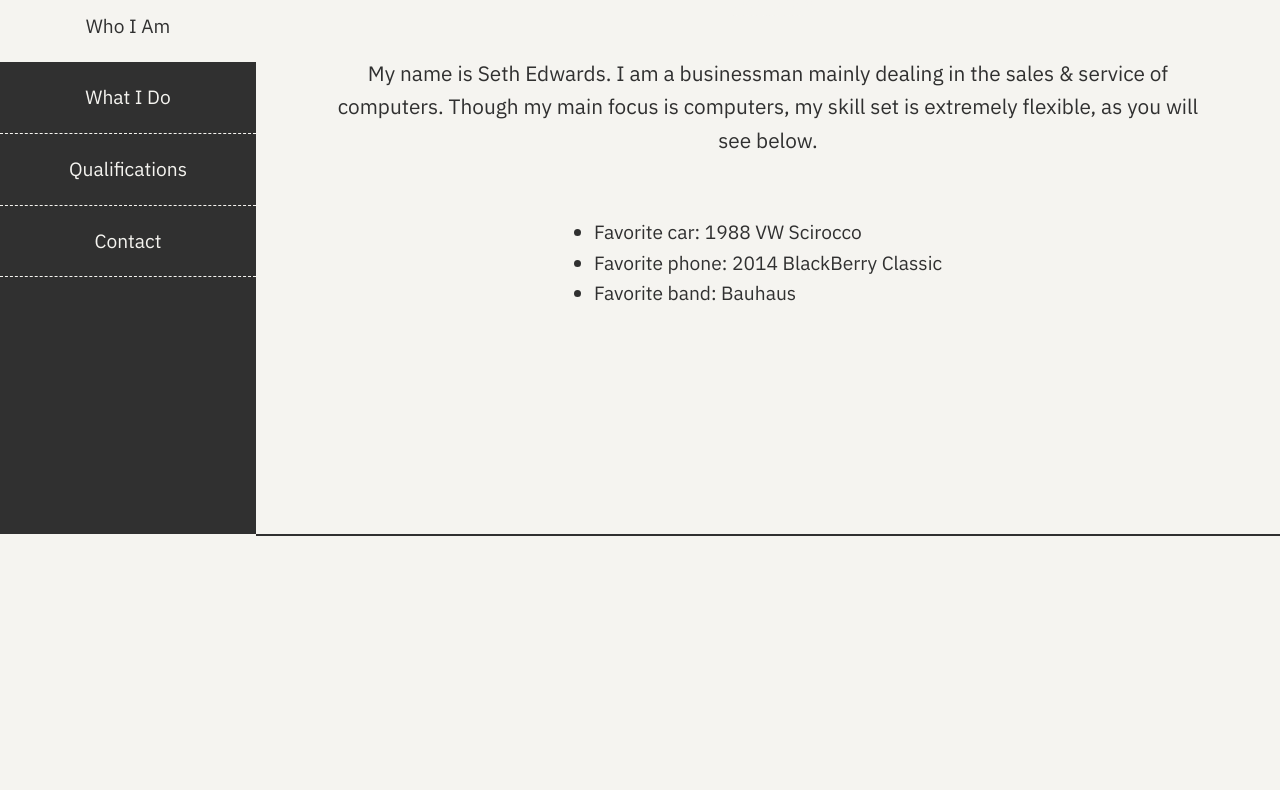
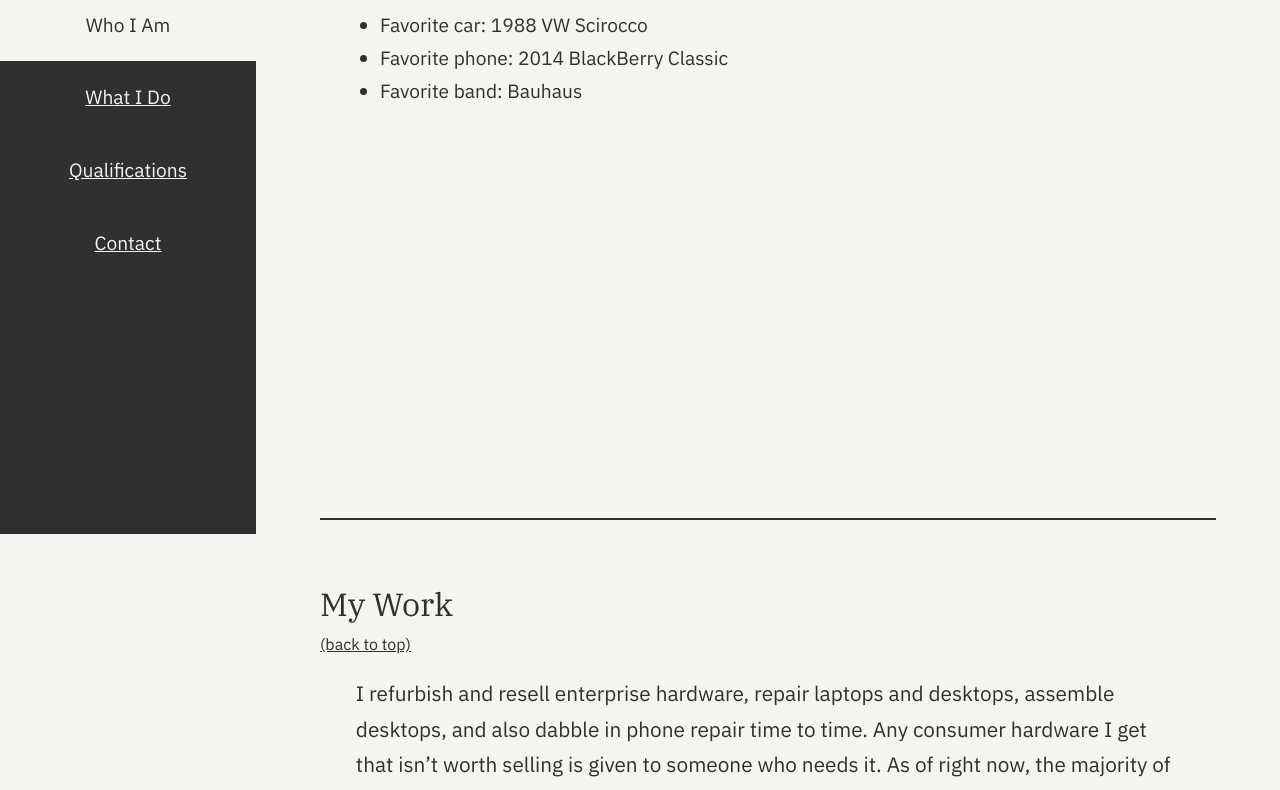
Before and after one commit to keknomancer/keknomancer.github.io, a plain HTML site: page index.html in a window 1280 px wide. Shown: the part 266-1056 px from the top of the page. Drawn offline with Linux system fonts and the light colour scheme.

Commit message:
Styling updates

```diff
--- a/index.html
+++ b/index.html
@@ -23,72 +23,85 @@
     </nav>
     <div id='body-wrapper' class='flex-vert'>
         <div class='page-section' id='whois'>
+            <div id='testing'>
                 <div class='section-header'>
                     About Me
                 </div>
 
                 <a href='#top' class='.to-top'>(back to top)</a>
                 <p class='text'>
-            My name is Seth Edwards. I am a businessman mainly dealing in the sales & service of computers. Though my main focus is
+                    My name is Seth Edwards. I am a businessman mainly dealing in the sales & service of computers.
+                    Though my main focus is
                     computers, my skill set is extremely flexible, as you will see below.
+                </p>
                 <ul>
                     <li>Favorite car: 1988 VW Scirocco</li>
                     <li>Favorite phone: 2014 BlackBerry Classic</li>
                     <li>Favorite band: Bauhaus</li>
                 </ul>
-            </p>
+            </div>
         </div>
         <div class='page-section' id='whatdo'>
+            <div id='testing'>
                 <div class='section-header'>
                     My Work
                 </div>
                 <a href='#top' class='.to-top'>(back to top)</a>
                 <p class='text'>
-                I refurbish and resell enterprise hardware, repair laptops and desktops, assemble desktops, and also dabble in phone
-                repair time to time. Any consumer hardware I get that isn’t worth selling is given to someone who needs it. As of right
-                now, the majority of my charity PCs are sent to Panama in the extra space of shipping containers exported by one of my
+                    I refurbish and resell enterprise hardware, repair laptops and desktops, assemble desktops, and also
+                    dabble in phone
+                    repair time to time. Any consumer hardware I get that isn’t worth selling is given to someone who
+                    needs it. As of right
+                    now, the majority of my charity PCs are sent to Panama in the extra space of shipping containers
+                    exported by one of my
                     associates.
                 </p>
             </div>
+        </div>
         <div class='page-section' id='qual'>
+            <div id='testing'>
                 <div class='section-header'>
                     Qualifications
                 </div>
                 <a href='#top' class='.to-top'>(back to top)</a>
-
                 <p class='text'>
                     Skill set
+                </p>
                 <ul>
                     <li>Familiar with Linux, Windows and MacOS. Terminals don’t scare me.</li>
                     <li>Familiar with maintaining & repairing cars and recreational vehicles.</li>
                     <li>Skilled computer repairman & salesman (80 computers sold since January 2021)</li>
-                    <li>Admittedly basic understanding of soldering and component level repair, this is what I will be working to improve in my
+                    <li>Admittedly basic understanding of soldering and component level repair, this is what I will be
+                        working to
+                        improve in my
                         spare time.</li>
                     <li>A good grasp on business and sales, honesty is the best policy.</li>
                 </ul>
-            </p>
                 <p class='text'>
                     Work experience
-
+                </p>
                 <ul>
                     <li>400 Market Computers (Dec 2018 - Feb 2020)</li>
                     <li>Bayview Wildwood Resort (June 2020 - present)</li>
                     <li>Freelance repair & sales (2020-now)</li>
                 </ul>
-            </p>
+            </div>
         </div>
         <div class='page-section' id='contact'>
+            <div id='testing'>
                 <div class='section-header'>
                     Get in Touch
                 </div>
                 <a href='#top' class='.to-top'>(back to top)</a>
                 <p class='text'>
-            I’m always looking for computers! If you have a large amount of decommissioned computers, give me a call.
+                    I’m always looking for computers! If you have a large amount of decommissioned computers, give me a
+                    call.
                 <ul>
                     <li>Phone: 1-249-877-5026</li>
                     <li>E-mail: seth.rocknroll@gmail.com</li>
                 </ul>
                 </p>
+            </div>
         </div>
     </div>
     <script src='main.js'></script>
--- a/style.css
+++ b/style.css
@@ -1,19 +1,17 @@
 body {
     background: #f5f4f0;
     margin: 0;
-    text-align: center;
 }
 
 * {
-    line-height: 1.6;
+    line-height: 1.7;
     font-family: 'IBM Plex Sans', sans-serif;
 }
 
 * a {
     font-size: inherit;
-    text-decoration: none;
-    color: #f5f4f0;
-    border-bottom: 1px dashed #f5f4f0;
+    text-decoration: underline;
+    color: inherit;
 }
 
 .nav-item {
@@ -24,30 +22,38 @@ body {
     text-align: center;
 }
 
+.nav-item a {
+    text-decoration: none;
+}
+
 .active-nav.nav-item {
     color: #303030;
     background-color: #f5f4f0;
 }
 
+.active-nav.nav-item {
+    text-decoration: none;
+}
+
 ul {
     text-align: left;
     font-size: 1.2em;
-    max-width: 70ch;
-    padding: 0;
+    width: inherit;
+    margin: 20px;
 }
 
 .text {
-    margin: 4%;
+    margin-left: 4%;
+    margin-right: 4%;
+    margin-top: 2%;
+    margin-bottom: 1%;
     max-width: 70ch;
     font-size: 1.3em;
+    text-align: left;
 }
 
 .text * {
     font-size: 1.3em;
-}
-
-#active-nav.nav-item:hover {
-    background-color: #dfdfdf;
 }
 
 nav {
@@ -67,12 +73,20 @@ nav {
 }
 
 .page-section {
-    height: 100vh;
+    min-height: calc(100vh - 3em);
     border-bottom: 2px solid #303030;
+    flex-direction: column;
+    text-align: left;
+    margin-left: 4em;
+    margin-right: 4em;
+    padding-top: 2em;
+    margin-bottom: 1em;
+}
+
+.page-section-wrapper {
     display: flex;
+    flex-direction: column;
     align-items: center;
-    flex-direction: column;
-    justify-content: center;
 }
 
 .page-section:last-child {
@@ -82,7 +96,7 @@ nav {
 .section-header {
     font-family: 'IBM Plex Serif', serif;
     font-size: 2em;
-    margin-top: 3%;
+    margin-top: 1%;
 }
 
 @supports(--a: 0) {
@@ -119,14 +133,15 @@ nav {
         color: #f5f4f0;
     }
 
-    * a:hover {
-        border-bottom: 1px solid #f5f4f0;
+    .nav-item a:hover {
+        border-bottom: none;
     }
 }
 
 @media screen and (max-width: 800px) {
     .page-section {
         justify-content: initial;
+        margin: 1em;
     }
     nav {
         width: 100%;
@@ -153,7 +168,6 @@ nav {
         flex-direction: column;
         width: 100%;
         margin: 0;
-        text-align: center;
     }
     .text {
         max-width: 50ch;
@@ -165,3 +179,8 @@ nav {
         padding-right: 5%;
     }
 }
+#testing {
+    height: 100%;
+    display: flex;
+    flex-direction: column;
+}
```
Lines whose indentation alone changed are shown as unchanged.
